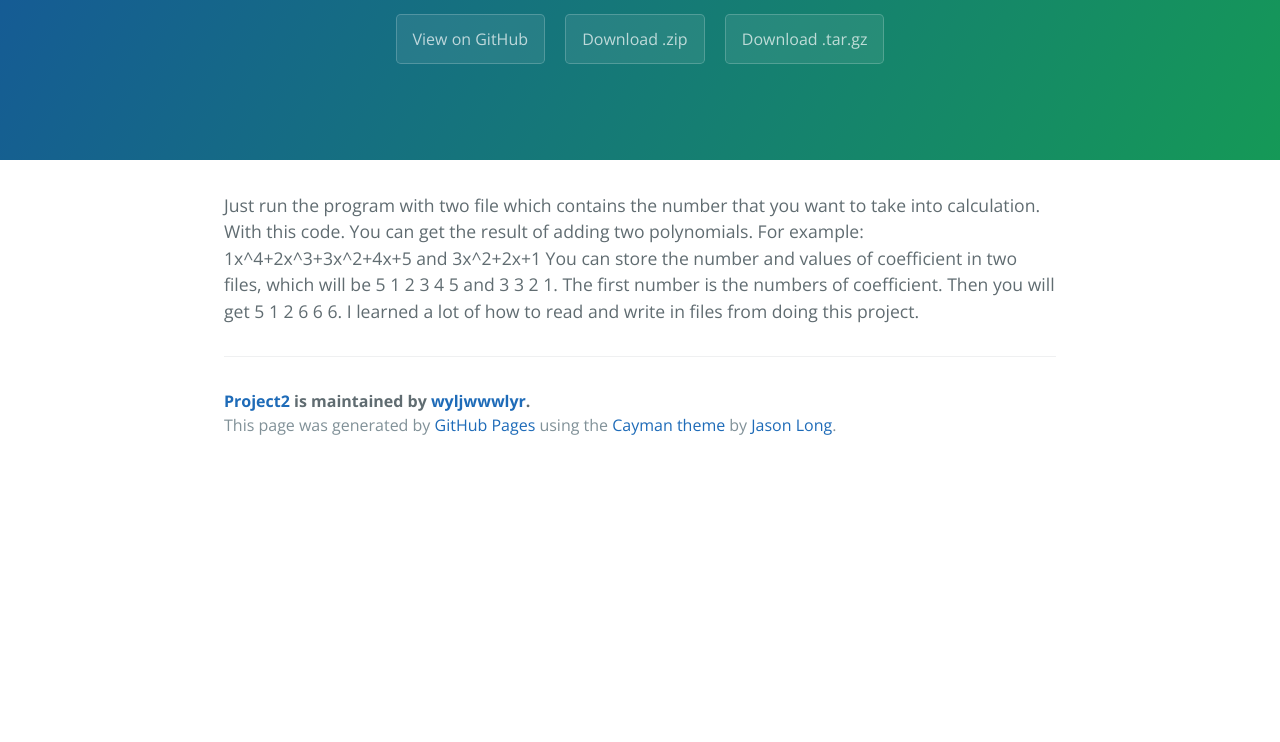
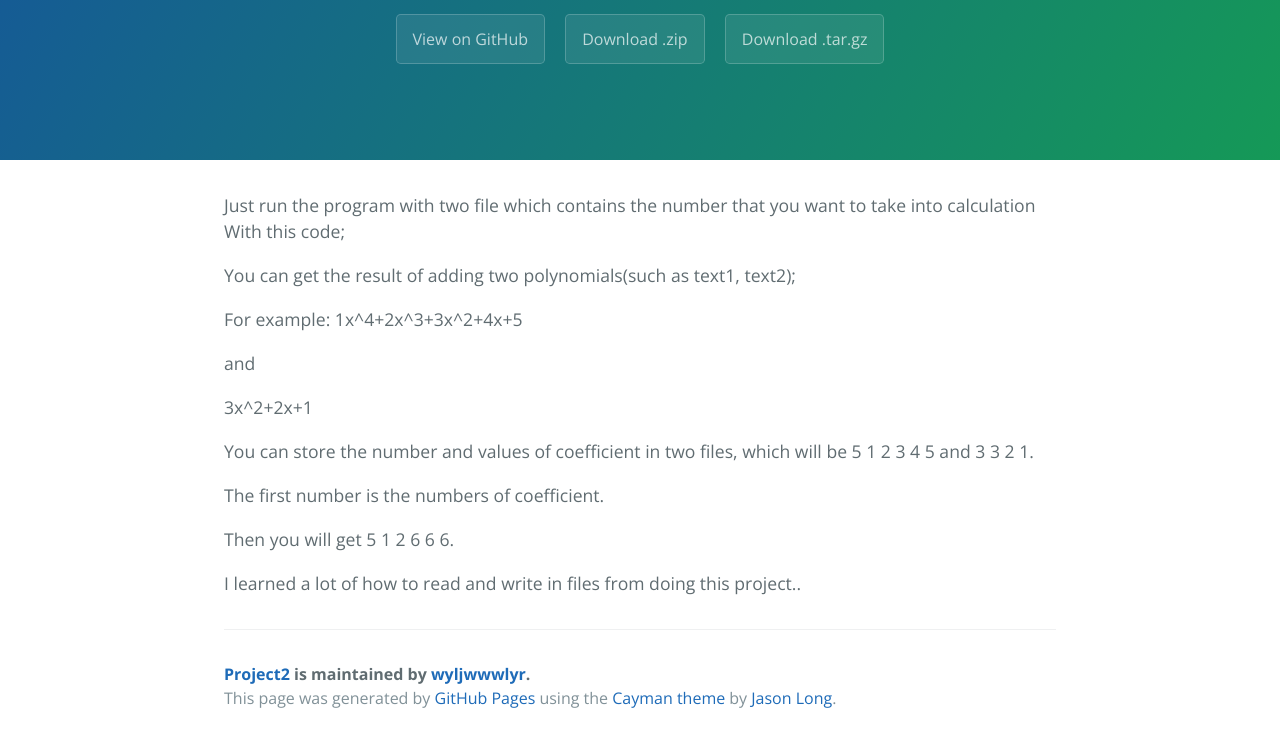
Before and after one commit to wyljwwwlyr/project2, a plain HTML site: page index.html in a window 1280 px wide. Shown: the part 176-918 px from the top of the page. Before the commit the page ends 800 px from the top, so only its background shows below. Drawn offline with nearby package versions, Linux system fonts and the light colour scheme.

```diff
--- a/index.html
+++ b/index.html
@@ -19,17 +19,25 @@
     </section>
 
     <section class="main-content">
-      <p>Just run the program with two file which contains the number that you want to take into calculation.
-With this code.
-You can get the result of adding two polynomials.
-For example:
-1x^4+2x^3+3x^2+4x+5
-and
-3x^2+2x+1
-You can store the number and values of coefficient in two files, which will be 5 1 2 3 4 5 and 3 3 2 1.
-The first number is the numbers of coefficient.
-Then you will get 5 1 2 6 6 6.
-I learned a lot of how to read and write in files from doing this project.</p>
+      <p>Just run the program with two file which contains the number that you want to take into calculation
+With this code;</p>
+
+<p>You can get the result of adding two polynomials(such as text1, text2);</p>
+
+<p>For example:
+1x^4+2x^3+3x^2+4x+5</p>
+
+<p>and</p>
+
+<p>3x^2+2x+1</p>
+
+<p>You can store the number and values of coefficient in two files, which will be 5 1 2 3 4 5 and 3 3 2 1.</p>
+
+<p>The first number is the numbers of coefficient.</p>
+
+<p>Then you will get 5 1 2 6 6 6.</p>
+
+<p>I learned a lot of how to read and write in files from doing this project..</p>
 
       <footer class="site-footer">
         <span class="site-footer-owner"><a href="https://github.com/wyljwwwlyr/project2">Project2</a> is maintained by <a href="https://github.com/wyljwwwlyr">wyljwwwlyr</a>.</span>
--- a/params.json
+++ b/params.json
@@ -1,6 +1,6 @@
 {
   "name": "Project2",
   "tagline": "",
-  "body": "Just run the program with two file which contains the number that you want to take into calculation.\r\nWith this code.\r\nYou can get the result of adding two polynomials.\r\nFor example:\r\n1x^4+2x^3+3x^2+4x+5\r\nand\r\n3x^2+2x+1\r\nYou can store the number and values of coefficient in two files, which will be 5 1 2 3 4 5 and 3 3 2 1.\r\nThe first number is the numbers of coefficient.\r\nThen you will get 5 1 2 6 6 6.\r\nI learned a lot of how to read and write in files from doing this project.",
+  "body": "Just run the program with two file which contains the number that you want to take into calculation\r\nWith this code;\r\n\r\nYou can get the result of adding two polynomials(such as text1, text2);\r\n\r\nFor example:\r\n1x^4+2x^3+3x^2+4x+5\r\n\r\nand\r\n\r\n3x^2+2x+1\r\n\r\nYou can store the number and values of coefficient in two files, which will be 5 1 2 3 4 5 and 3 3 2 1.\r\n\r\nThe first number is the numbers of coefficient.\r\n\r\nThen you will get 5 1 2 6 6 6.\r\n\r\nI learned a lot of how to read and write in files from doing this project..",
   "note": "Don't delete this file! It's used internally to help with page regeneration."
 }
```
